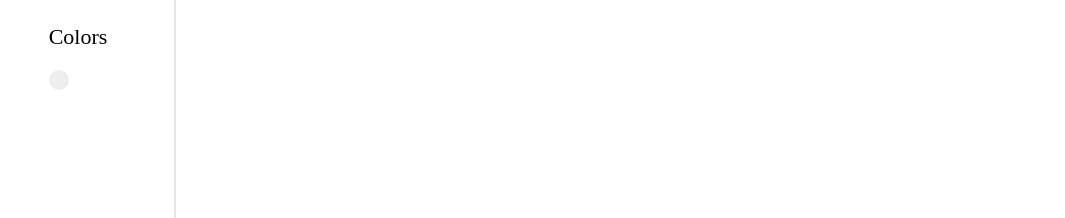
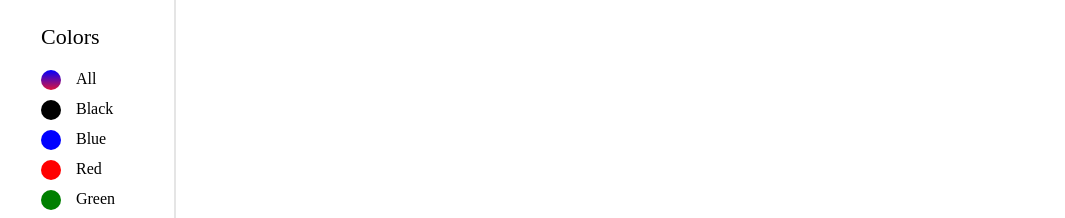
Before and after one commit to nicolofabris/e-comm2025, a React (Create React App) app: page / in a window 1280 px wide. Shown: the part 579-797 px from the top of the page, without its empty margins (26-1091 px from the left). Built offline with nearby package versions, Linux system fonts and the light colour scheme.

Commit message:
refactor

```diff
--- a/src/Sidebar/Colors/Colors.js
+++ b/src/Sidebar/Colors/Colors.js
@@ -1,11 +1,56 @@
 import Input from "../../components/Input";
 import "./Colors.css";
 
-const Colors = () => {
+const Colors = ({ handleChange }) => {
   return (
     <div>
       <h2 className="sidebar-title color-title">Colors</h2>
-      <Input />
+      <label className="sidebar-label-container">
+        <input type="radio" onChange={handleChange} value="" name="test2" />
+        <span className="checkmark all"></span>All
+      </label>
+
+      <Input
+        handleChange={handleChange}
+        value="black"
+        title="Black"
+        name="test1"
+        color="black"
+      />
+      <Input
+        handleChange={handleChange}
+        value="blue"
+        title="Blue"
+        name="test1"
+        color="blue"
+      />
+      <Input
+        handleChange={handleChange}
+        value="red"
+        title="Red"
+        name="test1"
+        color="red"
+      />
+      <Input
+        handleChange={handleChange}
+        value="green"
+        title="Green"
+        name="test1"
+        color="green"
+      />
+      <label className="sidebar-label-container">
+        <input
+          type="radio"
+          onChange={handleChange}
+          value="white"
+          name="test1"
+        />
+        <span
+          className="checkmark"
+          style={{ background: "white", border: "2px solid black" }}
+        ></span>
+        White
+      </label>
     </div>
   );
 };
```
